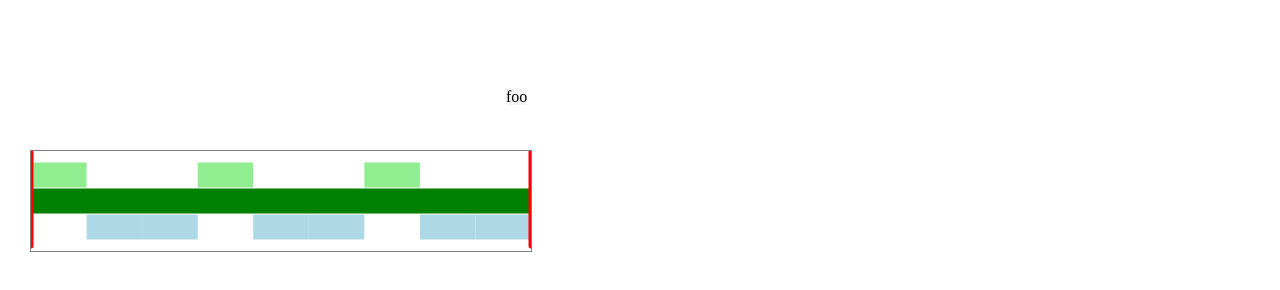
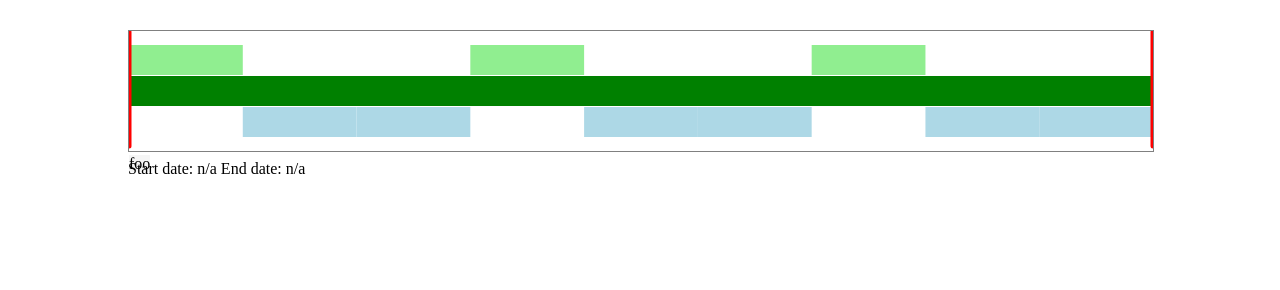
Before and after one commit to klapantius/range-selector, a plain HTML site: page index.html in a window 1280 px wide. Drawn offline with Linux system fonts and the light colour scheme.

Commit message:
add calculator module

```diff
--- /dev/null
+++ b/calculator.js
@@ -0,0 +1,40 @@
+class KeyValuePairElement {
+    title = 'my title';
+    value = 'n/a';
+    htmlElement = undefined;
+
+    constructor(title) {
+        const label = document.createElement('span');
+        const labelContent = document.createTextNode(`${title}: `);
+        label.appendChild(labelContent);
+
+        const value = document.createElement('span');
+        const valueContent = document.createTextNode('n/a');
+        value.appendChild(valueContent);
+
+        this.htmlElement = document.createElement('span');
+        this.htmlElement.appendChild(label);
+        this.htmlElement.appendChild(value);
+    }
+}
+
+class Calculator {
+    myDiv = undefined;
+    startDate = undefined;
+    endDate = undefined;
+
+    constructor(container) {
+        this.myDiv = container;
+        this.startDate = new KeyValuePairElement('Start date');
+        // todo: replace this spacing solution
+        this.myDiv.appendChild(this.startDate.htmlElement);
+        this.myDiv.appendChild(
+            document.createElement('span').appendChild(
+                document.createTextNode(' ')));
+        this.endDate = new KeyValuePairElement('End date');
+        this.myDiv.appendChild(this.endDate.htmlElement);
+    }
+
+}
+
+const calculator = new Calculator(document.getElementById('calculator'));
--- a/index.css
+++ b/index.css
@@ -1,8 +1,19 @@
-body {
-    margin: 0;
-    overflow-x: hidden;
+#rangeSelector {
+    position: absolute;
+    top: 30px;
+    left: 10%;
+    border: 1px solid grey;
+    width: 80%;
+    height: 120px;
 }
 
-#itemName {
+#rangeSelector span {
     background-color: whitesmoke;
 }
+
+#calculator {
+    position: absolute;
+    top: 160px;
+    left: 10%;
+    border: 1px red;
+}
--- a/index.html
+++ b/index.html
@@ -3,15 +3,16 @@
 
 <head>
     <link rel="stylesheet" type="text/css" href="index.css">
-    <script type="text/javascript" src="index.js" defer></script>
+    <script type="text/javascript" src="rangeSelector.js" defer></script>
+    <script type="text/javascript" src="calculator.js" defer></script>
 </head>
 
 <body>
-    <canvas
-        id="canvas" width="500" height="100"
-        style="border: 1px solid grey; position: relative; left: 30px; top: 150px">
-    </canvas>
-    <span id="itemName">foo</span>
+    <div id="rangeSelector">
+        <canvas></canvas>
+        <span id="itemName">foo</span>
+    </div>
+    <div id="calculator"></div>
 </body>
 
 </html>
--- a/index.js
+++ /dev/null
@@ -1,220 +0,0 @@
-class Scale {
-    cvs = undefined;
-    height = 5;
-    constructor(canvas, height) {
-        this.cvs = canvas;
-        this.height = height;
-    }
-    draw(color) {
-        const ctx = this.cvs.getContext('2d');
-        ctx.fillStyle = color;
-        ctx.fillRect(0, this.cvs.height / 2 - this.height / 2, this.cvs.width, this.height);
-    }
-}
-
-class Marker {
-    cvs = undefined;
-    unitWidth = 0;
-    height = 0;
-    position = 0;
-    type = 'upper'; // upper/lower/middle
-
-    constructor(canvas, unitWidth, height, index, type) {
-        this.cvs = canvas;
-        this.unitWidth = unitWidth;
-        this.height = height;
-        this.position = index;
-        this.type = type;
-        this.x = this.unitWidth * this.position;
-        switch (type) {
-            case 'upper':
-                this.color = 'lightGreen'
-                this.y = (this.cvs.height - this.height) / 2 - this.height - 1;
-                break;
-            case 'lower':
-                this.color = 'lightBlue'
-                this.y = (this.cvs.height + this.height) / 2 + 1;
-                break;
-            default:
-                this.color = 'darkGreen'
-                this.y = (this.cvs.height - this.height) / 2;
-                break;
-        }
-    }
-    draw() {
-        let ctx = this.cvs.getContext('2d');
-        ctx.fillStyle = this.color;
-        ctx.fillRect(this.x, this.y, this.unitWidth, this.height);
-    }
-}
-
-class Slider {
-    cvs = undefined;
-    unitWidth = 0;
-    position = 0; // index (0..n) where the slider points to
-    drawFunction = () => { };
-    isInRange = (_) => true;
-    changedCallback = () => undefined;
-    isMoving = false;
-    myX = 0;
-    myGrabbingRadius = 0;
-
-    constructor(canvas, unitWidth, initialPosition = 0, drawFunction = (x) => { }, limitFunction = () => 5, changedCallback = () => undefined) {
-        this.cvs = canvas;
-        this.unitWidth = unitWidth;
-        this.myGrabbingRadius = this.unitWidth / 3;
-        this.position = initialPosition;
-        this.drawFunction = drawFunction;
-        this.isInRange = limitFunction;
-        this.changedCallback = changedCallback;
-
-        this.cvs.addEventListener('mousedown', this.onMouseDown.bind(this));
-        this.cvs.addEventListener('mousemove', this.onMouseMove.bind(this));
-        this.cvs.addEventListener('mouseup', this.onMouseUp.bind(this));
-    }
-
-    onMouseDown(event) {
-        if (!(this.myX - this.myGrabbingRadius <= event.x && event.x <= this.myX + this.myGrabbingRadius)) { return; }
-        this.isMoving = true;
-    }
-
-    onMouseMove(event) {
-        if (!this.isMoving) { return; }
-        const idx = Math.floor((event.x - RangeSelector.getOffset(this.cvs)) / this.unitWidth);
-        const updatedPosition = this.draw(idx);
-        if (updatedPosition !== this.position) {
-            this.position = updatedPosition;
-            this.changedCallback(this.position);
-        }
-    }
-
-    onMouseUp(event) {
-        if (!this.isMoving) { return; }
-        this.isMoving = false;
-    }
-
-    draw(index = undefined) {
-        if (index == undefined) { index = this.position; }
-        if (!this.isInRange(index)) { return this.position; }
-        this.myX = this.drawFunction(this.cvs, index) + RangeSelector.getOffset(this.cvs);
-        return index;
-    }
-
-    static lowerLimitDrawFunction(cvs, index) {
-        const x = index * this.unitWidth;
-        Slider.drawSlider(cvs, x);
-        return x;
-    }
-
-    static upperLimitDrawFunction(cvs, index) {
-        const x = (index + 1) * this.unitWidth;
-        Slider.drawSlider(cvs, x);
-        return x;
-    }
-
-    static drawSlider(cvs, x) {
-        const ctx = cvs.getContext('2d');
-        ctx.beginPath();
-        ctx.moveTo(x, 1);
-        ctx.lineTo(x, cvs.height - 5);
-        ctx.lineWidth = 5;
-        ctx.lineCap = "round";
-        ctx.strokeStyle = "red"
-        ctx.stroke();
-    }
-}
-
-class DataPoint {
-    constructor(title, type) {
-        this.title = title;
-        this.type = type;
-    }
-}
-
-class RangeSelector {
-    items = [];
-    cvs = undefined;
-    label = undefined;
-    markers = [];
-    scale = undefined;
-    unitWidth = 0;
-    lowerLimit = undefined;
-    upperLimit = undefined
-    onChangeCallback = () => undefined;
-
-    constructor(items, canvas, tooltip, onChangeCallback = (lowerLimit, upperLimit) => undefined) {
-        this.items = items;
-        this.cvs = canvas;
-        this.label = tooltip;
-
-        this.scale = new Scale(canvas, canvas.height / 4);
-        let idx = 0;
-        this.unitWidth = this.cvs.width / (this.items.length);
-        this.markers = this.items.map(i => new Marker(canvas, this.unitWidth, this.scale.height, idx++, i.type));
-        this.lowerLimit = new Slider(
-            this.cvs, this.unitWidth, 0,
-            Slider.lowerLimitDrawFunction,
-            (x) => x <= (this.upperLimit.position ?? items.length / 2),
-            this.onSliderChanged);
-        this.upperLimit = new Slider(
-            this.cvs, this.unitWidth, items.length - 1,
-            Slider.upperLimitDrawFunction,
-            (x) => x >= (this.lowerLimit.position ?? items.length / 2),
-            this.onSliderChanged);
-
-        this.cvs.addEventListener('mousemove', this.onMouseMove.bind(this));
-    }
-
-    onMouseMove = function (event) {
-        this.draw();
-        this.updateLabel(event);
-        new Marker(
-            this.cvs,
-            this.unitWidth,
-            this.scale.height - 2,
-            this.pointToIndex(event.x),
-            'middle'
-        ).draw('lightgrey');
-        this.lowerLimit.draw();
-        this.upperLimit.draw();
-    }
-
-    onSliderChanged = () => {
-        this.onChangeCallback(
-            this.lowerLimit.position,
-            this.upperLimit.position);
-    }
-
-    pointToIndex(x) { return Math.floor((x - RangeSelector.getOffset(this.cvs)) / this.unitWidth); }
-
-    updateLabel(event) {
-        const idx = this.pointToIndex(event.x);
-        if (!this.items[idx]) { return; }
-        this.label.innerText = this.items[idx].title;
-        const maxWidth = 50;
-        this.label.style.position = 'absolute';
-        this.label.style.left = (event.x < window.innerWidth - maxWidth) ? (event.x + 5) + 'px' : window.innerWidth - maxWidth;
-        this.label.style.top = (event.y + 2) + 'px';
-    }
-
-    draw() {
-        const ctx = this.cvs.getContext('2d');
-        ctx.clearRect(0, 0, this.cvs.width, this.cvs.height);
-        this.scale.draw('green');
-        this.markers.map(m => m.draw());
-        this.lowerLimit.draw();
-        this.upperLimit.draw();
-    }
-
-    static getOffset(element) {
-        const rect = element.getBoundingClientRect();
-        return rect.left;
-    }
-}
-
-let rangeSelector = new RangeSelector(
-    [...Array(9).keys()].map(i => new DataPoint(`24050${i}`, i % 3 == 0 ? 'upper' : 'lower')),
-    document.getElementById('canvas'),
-    document.getElementById('itemName')
-);
-rangeSelector.draw();
--- /dev/null
+++ b/rangeSelector.js
@@ -0,0 +1,229 @@
+class Scale {
+    cvs = undefined;
+    height = 5;
+    constructor(canvas, height) {
+        this.cvs = canvas;
+        this.height = height;
+    }
+    draw(color) {
+        const ctx = this.cvs.getContext('2d');
+        ctx.fillStyle = color;
+        ctx.fillRect(0, this.cvs.height / 2 - this.height / 2, this.cvs.width, this.height);
+    }
+}
+
+class Marker {
+    cvs = undefined;
+    unitWidth = 0;
+    height = 0;
+    position = 0;
+    type = 'upper'; // upper/lower/middle
+
+    constructor(canvas, unitWidth, height, index, type) {
+        this.cvs = canvas;
+        this.unitWidth = unitWidth;
+        this.height = height;
+        this.position = index;
+        this.type = type;
+        this.x = this.unitWidth * this.position;
+        switch (type) {
+            case 'upper':
+                this.color = 'lightGreen'
+                this.y = (this.cvs.height - this.height) / 2 - this.height - 1;
+                break;
+            case 'lower':
+                this.color = 'lightBlue'
+                this.y = (this.cvs.height + this.height) / 2 + 1;
+                break;
+            default:
+                this.color = 'darkGreen'
+                this.y = (this.cvs.height - this.height) / 2;
+                break;
+        }
+    }
+    draw() {
+        let ctx = this.cvs.getContext('2d');
+        ctx.fillStyle = this.color;
+        ctx.fillRect(this.x, this.y, this.unitWidth, this.height);
+    }
+}
+
+class Slider {
+    cvs = undefined;
+    unitWidth = 0;
+    position = 0; // index (0..n) where the slider points to
+    drawFunction = () => { };
+    isInRange = (_) => true;
+    changedCallback = () => undefined;
+    isMoving = false;
+    myX = 0;
+    myGrabbingRadius = 0;
+
+    constructor(canvas, unitWidth, initialPosition = 0, drawFunction = (x) => { }, limitFunction = () => 5, changedCallback = () => undefined) {
+        this.cvs = canvas;
+        this.unitWidth = unitWidth;
+        this.myGrabbingRadius = this.unitWidth / 3;
+        this.position = initialPosition;
+        this.drawFunction = drawFunction;
+        this.isInRange = limitFunction;
+        this.changedCallback = changedCallback;
+
+        this.cvs.addEventListener('mousedown', this.onMouseDown.bind(this));
+        this.cvs.addEventListener('mousemove', this.onMouseMove.bind(this));
+        this.cvs.addEventListener('mouseup', this.onMouseUp.bind(this));
+    }
+
+    onMouseDown(event) {
+        const eventX = event.x - RangeSelector.getOffset(this.cvs);
+        console.log(`${this.myX} - ${event.x} - ${eventX}`);
+        if (!(this.myX - this.myGrabbingRadius <= event.x && event.x <= this.myX + this.myGrabbingRadius)) { return; }
+        this.isMoving = true;
+    }
+
+    onMouseMove(event) {
+        if (!this.isMoving) { return; }
+        const idx = Math.floor((event.x - RangeSelector.getOffset(this.cvs)) / this.unitWidth);
+        const updatedPosition = this.draw(idx);
+        if (updatedPosition !== this.position) {
+            this.position = updatedPosition;
+            this.changedCallback(this.position);
+        }
+    }
+
+    onMouseUp(event) {
+        if (!this.isMoving) { return; }
+        this.isMoving = false;
+    }
+
+    draw(index = undefined) {
+        if (index == undefined) { index = this.position; }
+        if (!this.isInRange(index)) { return this.position; }
+        this.myX = this.drawFunction(this.cvs, index) + RangeSelector.getOffset(this.cvs);
+        return index;
+    }
+
+    static lowerLimitDrawFunction(cvs, index) {
+        const x = index * this.unitWidth;
+        Slider.drawSlider(cvs, x);
+        return x;
+    }
+
+    static upperLimitDrawFunction(cvs, index) {
+        const x = (index + 1) * this.unitWidth;
+        Slider.drawSlider(cvs, x);
+        return x;
+    }
+
+    static drawSlider(cvs, x) {
+        const ctx = cvs.getContext('2d');
+        ctx.beginPath();
+        ctx.moveTo(x, 1);
+        ctx.lineTo(x, cvs.height - 5);
+        ctx.lineWidth = 5;
+        ctx.lineCap = "round";
+        ctx.strokeStyle = "red"
+        ctx.stroke();
+    }
+}
+
+class DataPoint {
+    constructor(title, type) {
+        this.title = title;
+        this.type = type;
+    }
+}
+
+class RangeSelector {
+    items = [];
+    cvs = undefined;
+    label = undefined;
+    markers = [];
+    scale = undefined;
+    unitWidth = 0;
+    lowerLimit = undefined;
+    upperLimit = undefined
+    onChangeCallback = () => undefined;
+
+    constructor(items, canvas, tooltip, onChangeCallback = (lowerLimit, upperLimit) => undefined) {
+        this.items = items;
+        this.cvs = canvas;
+        this.label = tooltip;
+
+        // https://stackoverflow.com/questions/10214873/make-canvas-as-wide-and-as-high-as-parent
+        this.cvs.style.width = '100%';
+        this.cvs.style.height = '100%';
+        this.cvs.width = this.cvs.offsetWidth;
+        this.cvs.height = this.cvs.offsetHeight;
+
+        this.scale = new Scale(canvas, canvas.height / 4);
+        let idx = 0;
+        this.unitWidth = this.cvs.offsetWidth / (this.items.length);
+        console.log(`unit width: ${this.unitWidth}`)
+        this.markers = this.items.map(i => new Marker(canvas, this.unitWidth, this.scale.height, idx++, i.type));
+        this.lowerLimit = new Slider(
+            this.cvs, this.unitWidth, 0,
+            Slider.lowerLimitDrawFunction,
+            (x) => x <= (this.upperLimit.position ?? items.length / 2),
+            this.onSliderChanged);
+        this.upperLimit = new Slider(
+            this.cvs, this.unitWidth, items.length - 1,
+            Slider.upperLimitDrawFunction,
+            (x) => x >= (this.lowerLimit.position ?? items.length / 2),
+            this.onSliderChanged);
+
+        this.cvs.addEventListener('mousemove', this.onMouseMove.bind(this));
+    }
+
+    onMouseMove = function (event) {
+        this.draw();
+        this.updateLabel(event);
+        new Marker(
+            this.cvs,
+            this.unitWidth,
+            this.scale.height - 2,
+            this.pointToIndex(event.x),
+            'middle'
+        ).draw('lightgrey');
+        this.lowerLimit.draw();
+        this.upperLimit.draw();
+    }
+
+    onSliderChanged = () => {
+        this.onChangeCallback(
+            this.lowerLimit.position,
+            this.upperLimit.position);
+    }
+
+    pointToIndex(x) { return Math.floor((x - RangeSelector.getOffset(this.cvs)) / this.unitWidth); }
+
+    updateLabel(event) {
+        const idx = this.pointToIndex(event.x);
+        if (!this.items[idx]) { return; }
+        this.label.innerText = this.items[idx].title;
+        const maxWidth = 50;
+        this.label.style.position = 'absolute';
+        this.label.style.left = (event.x < window.innerWidth - maxWidth) ? (event.x + 5) + 'px' : window.innerWidth - maxWidth;
+        this.label.style.top = (event.y + 2) + 'px';
+    }
+
+    draw() {
+        const ctx = this.cvs.getContext('2d');
+        ctx.clearRect(0, 0, this.cvs.width, this.cvs.height);
+        this.scale.draw('green');
+        this.markers.map(m => m.draw());
+        this.lowerLimit.draw();
+        this.upperLimit.draw();
+    }
+
+    static getOffset(element) {
+        const rect = element.getBoundingClientRect();
+        return rect.left;
+    }
+}
+
+let rangeSelector = new RangeSelector(
+    [...Array(9).keys()].map(i => new DataPoint(`24050${i}`, i % 3 == 0 ? 'upper' : 'lower')),
+    document.getElementById('rangeSelector').getElementsByTagName('canvas')[0],
+    document.getElementById('rangeSelector').getElementsByTagName('span')[0]
+);
+rangeSelector.draw();
```
